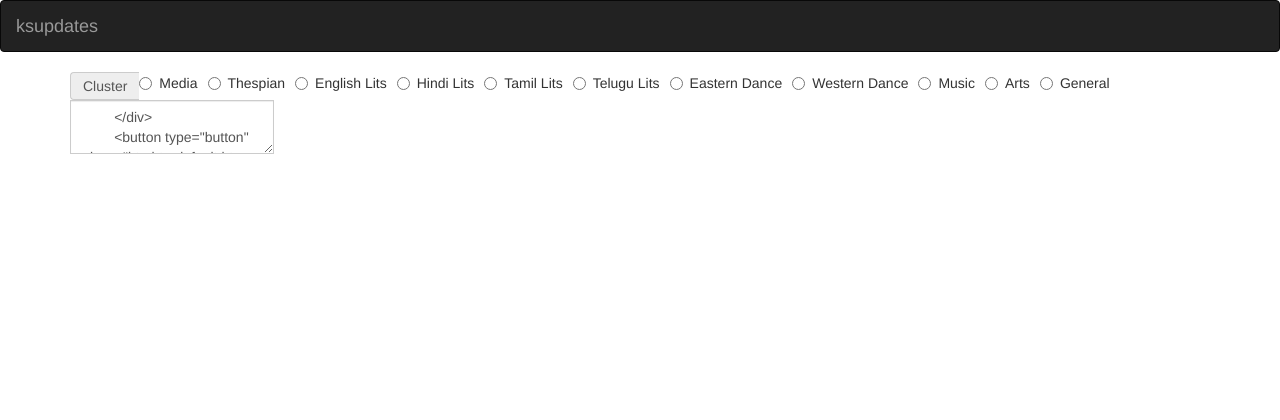
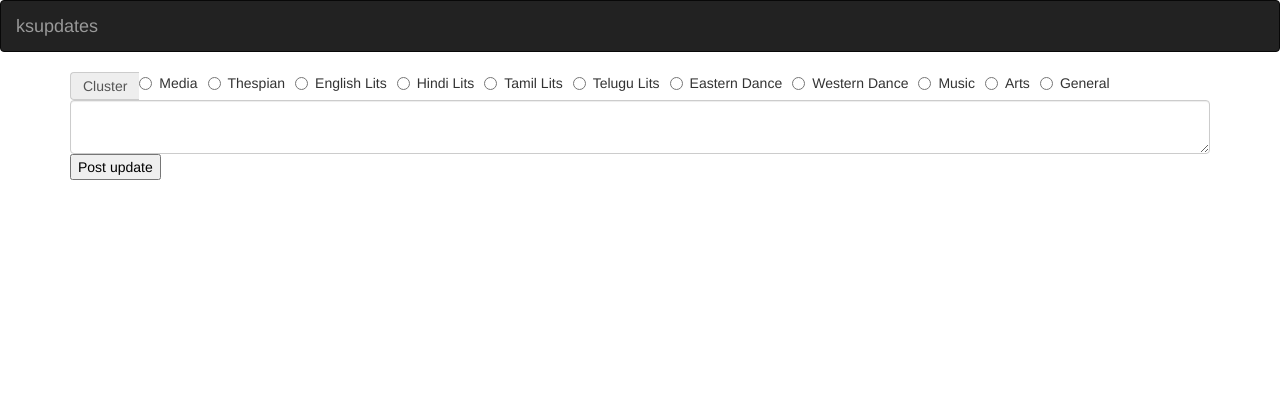
Before and after one commit to AlexMathew/ksupdates, a Flask app: template templates/update.html in a window 1280 px wide. Shown: the top 420 px of the page. Run offline with Flask 2, Linux system fonts and the light colour scheme; the template is opened without the code that fills it, so the values that code supplies are empty; some libraries are stand-ins or nearby versions.

Commit message:
Make fixes

```diff
--- a/routes.py
+++ b/routes.py
@@ -41,7 +41,7 @@ def login_required(f):
 
 @app.route('/', methods=['GET', 'POST'])
 @connectDB
-def home():
+def home(cur):
 	if request.method == 'GET':
 	    if 'username' in session:
 	        return redirect(url_for('update'))
@@ -61,7 +61,7 @@ def home():
 @app.route('/update', methods=['GET', 'POST'])
 @login_required
 @connectDB
-def update():
+def update(cur):
     if request.method == 'GET':
         return render_template('update.html', logged_in=True)
     else:
--- a/templates/home.html
+++ b/templates/home.html
@@ -7,6 +7,6 @@
 	<div class="input-group">
 		<input type="password" name="password" class="form-control" placeholder="Password" aria-describedby="basic-addon1">
 	</div>
-	<button type="button" class="btn btn-default btn-lg">Go!</button>
+	<button class="button">Go!</button>
 </form>
 {% endblock %}
--- a/templates/update.html
+++ b/templates/update.html
@@ -24,10 +24,8 @@
 		<label class="radio-inline"><input type="radio" name="cluster" value="ARTS">Arts</label>
 		<label class="radio-inline"><input type="radio" name="cluster" value=" ">General</label>
 	</div>
-	<div class="input-group">
-		<textarea name="announcement" class="form-control" placeholder="Announcement">
-	</div>
-	<button type="button" class="btn btn-default btn-lg">Post update</button>
+	<textarea name="announcement" class="form-control"></textarea>
+	<button class="button">Post update</button>
 </form>
 
 {% endblock %}
```
